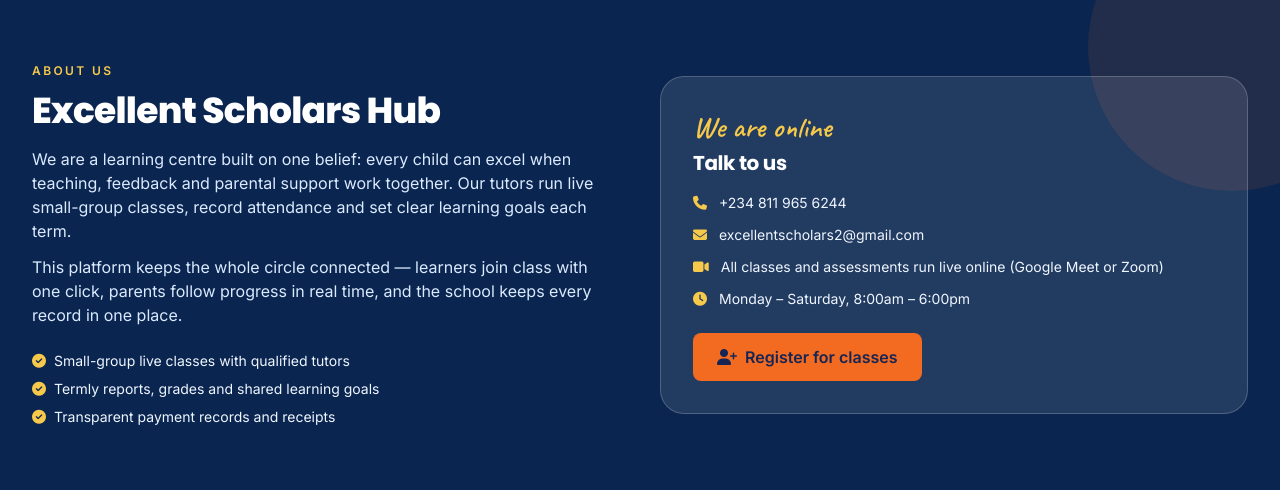
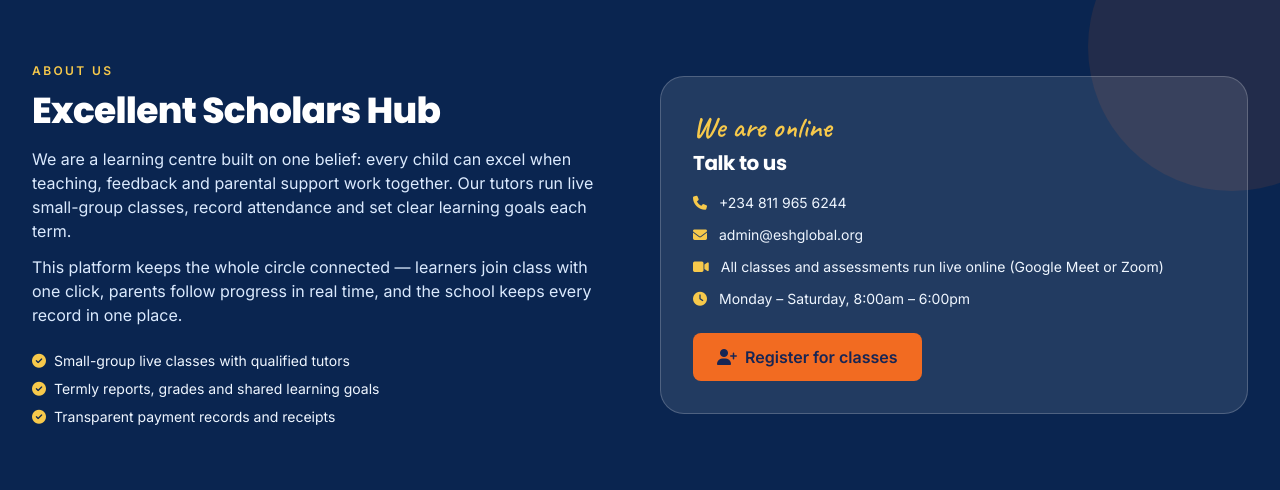
Before and after one commit to paulzekeri/excellent-scholars-hub, a Laravel app: page / in a window 1280 px wide. Shown: the part 3191-3681 px from the top of the page. Run offline with Laravel 12, Linux system fonts and the light colour scheme; data comes from the database, SQL or seed files in the repository; data that the repository does not hold is empty; some libraries are stand-ins or nearby versions.

Commit message:
content(landing): contact email is now admin@eshglobal.org
Replaces the old Gmail address in the landing page contact list (mailto link and visible text). Tests still green (328).

```diff
--- a/resources/views/landing.blade.php
+++ b/resources/views/landing.blade.php
@@ -493,7 +493,7 @@
             <h3 class="mt-1 font-display text-xl font-bold text-white">Talk to us</h3>
             <ul class="mt-4 space-y-3 text-blue-50 text-sm">
                 <li><i class="fas fa-phone text-sun mr-3"></i><a href="tel:+2348119656244" class="transition hover:text-sun">+234 811 965 6244</a></li>
-                <li><i class="fas fa-envelope text-sun mr-3"></i><a href="mailto:excellentscholars2@gmail.com" class="transition hover:text-sun">excellentscholars2@gmail.com</a></li>
+                <li><i class="fas fa-envelope text-sun mr-3"></i><a href="mailto:admin@eshglobal.org" class="transition hover:text-sun">admin@eshglobal.org</a></li>
                 <li><i class="fas fa-video text-sun mr-3"></i>All classes and assessments run live online (Google Meet or Zoom)</li>
                 <li><i class="fas fa-clock text-sun mr-3"></i>Monday – Saturday, 8:00am – 6:00pm</li>
             </ul>
```
